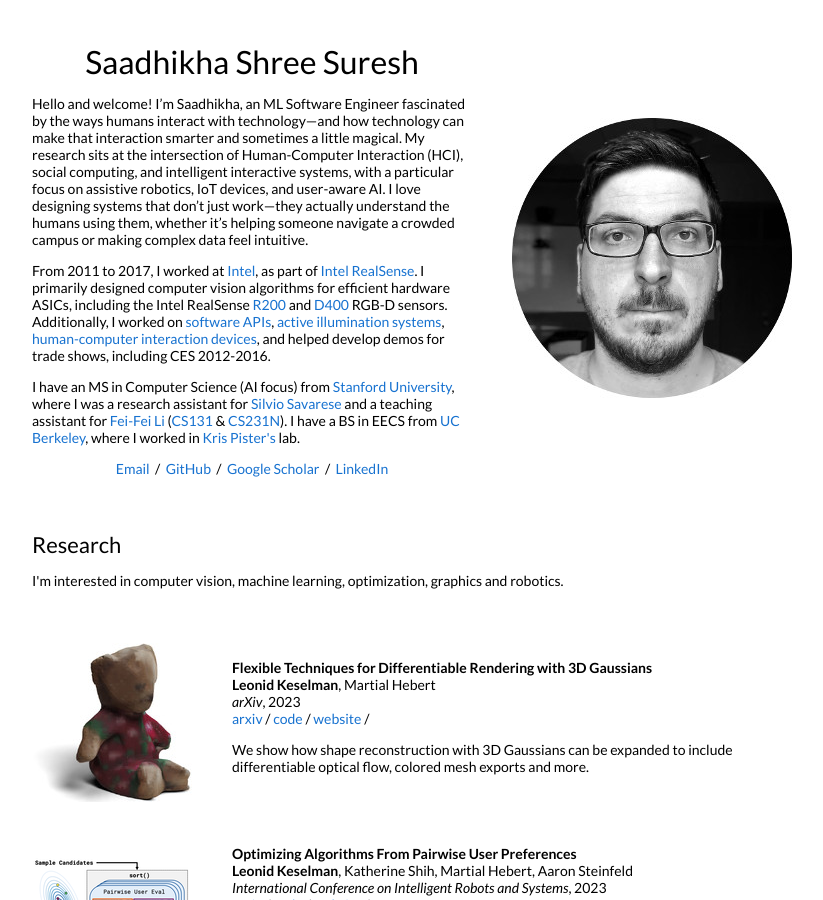
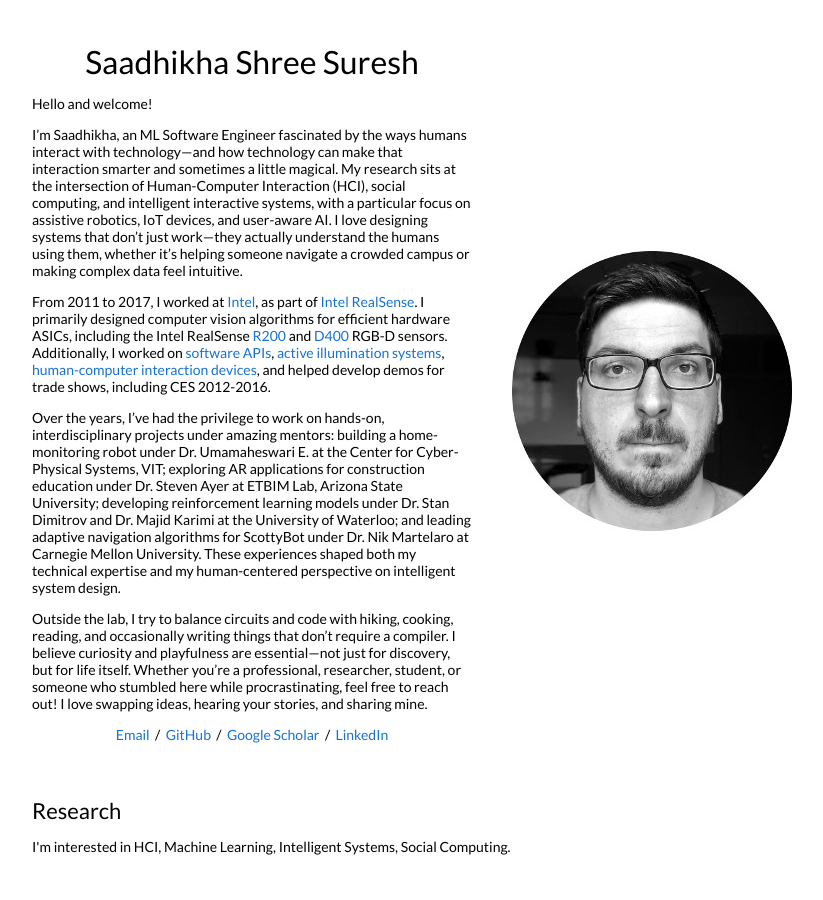
Before and after one commit to saadhikha/saadhikha.github.io, a Jekyll site: the page built from _posts/2023-08-28-3dgaussians.markdown, in a window 1280 px wide and 900 px high. Shown: the whole window, without its empty margins (228-1051 px from the left). Built offline with Jekyll 4.4.1, drawn with Linux system fonts in a browser that asks for light colours.

Commit message:
Update default.html

```diff
--- a/_layouts/default.html
+++ b/_layouts/default.html
@@ -34,20 +34,20 @@
               <h1>
                 Saadhikha Shree Suresh
               </h1>
-              <p>Hello and welcome!
-                I’m Saadhikha, an ML Software Engineer fascinated by the ways humans interact with technology—and how technology can make that interaction smarter and sometimes a little magical. My research sits at the intersection of Human-Computer Interaction (HCI), social computing, and intelligent interactive systems, with a particular focus on assistive robotics, IoT devices, and user-aware AI. I love designing systems that don’t just work—they actually understand the humans using them, whether it’s helping someone navigate a crowded campus or making complex data feel intuitive.
+              <p>Hello and welcome!</p>
+              <p>I’m Saadhikha, an ML Software Engineer fascinated by the ways humans interact with technology—and how technology can make that interaction smarter and sometimes a little magical. My research sits at the intersection of Human-Computer Interaction (HCI), social computing, and intelligent interactive systems, with a particular focus on assistive robotics, IoT devices, and user-aware AI. I love designing systems that don’t just work—they actually understand the humans using them, whether it’s helping someone navigate a crowded campus or making complex data feel intuitive.
               </p>
               <p>
                 From 2011 to 2017, I worked at <a href="https://www.intel.com">Intel</a>, as part of <a href="https://www.intelrealsense.com/">Intel RealSense</a>. I primarily designed computer vision algorithms for efficient hardware ASICs, including the Intel RealSense <a href="https://software.intel.com/en-us/articles/realsense-r200-camera">R200</a> and <a href="https://software.intel.com/en-us/realsense/d400">D400</a> RGB-D sensors. Additionally, I worked on <a href="https://github.com/IntelRealSense/librealsense">software APIs</a>, <a href="https://patents.google.com/patent/US9992474B2">active illumination systems</a>, <a href="https://patents.google.com/patent/US9304597">human-computer interaction devices</a>, and helped develop demos for trade shows, including CES 2012-2016.
               </p>
               <p>
-                I have an MS in Computer Science (AI focus) from <a href="http://cs.stanford.edu">Stanford University</a>, where I was a research assistant for <a href="http://svl.stanford.edu/">Silvio Savarese</a> and a teaching assistant for <a href="http://svl.stanford.edu/">Fei-Fei Li</a> (<a href="http://vision.stanford.edu/teaching/cs131_fall1617/">CS131</a> & <a href="http://cs231n.stanford.edu/2017/">CS231N</a>). I have a BS in EECS from <a href="http://www.eecs.berkeley.edu/">UC Berkeley</a>, where I worked in <a href="https://people.eecs.berkeley.edu/~pister/">Kris Pister's</a> lab.
-              </p>
+Over the years, I’ve had the privilege to work on hands-on, interdisciplinary projects under amazing mentors: building a home-monitoring robot under Dr. Umamaheswari E. at the Center for Cyber-Physical Systems, VIT; exploring AR applications for construction education under Dr. Steven Ayer at ETBIM Lab, Arizona State University; developing reinforcement learning models under Dr. Stan Dimitrov and Dr. Majid Karimi at the University of Waterloo; and leading adaptive navigation algorithms for ScottyBot under Dr. Nik Martelaro at Carnegie Mellon University. These experiences shaped both my technical expertise and my human-centered perspective on intelligent system design.               </p>
+              <p>Outside the lab, I try to balance circuits and code with  hiking, cooking, reading, and occasionally writing things that don’t require a compiler. I believe curiosity and playfulness are essential—not just for discovery, but for life itself. Whether you’re a professional, researcher, student, or someone who stumbled here while procrastinating, feel free to reach out! I love swapping ideas, hearing your stories, and sharing mine.</p>
               <p style="text-align:center">
                 <a target="_blank" href="https://mailhide.io/e/B8TyS"> Email</a> &nbsp;/&nbsp;
-                <a href="https://github.com/leonidk">GitHub</a> &nbsp;/&nbsp;
-                <a href="https://scholar.google.com/citations?user=GCYG4GoAAAAJ">Google Scholar</a> &nbsp;/&nbsp;
-                <a href="https://www.linkedin.com/in/lkeselman"> LinkedIn </a>
+                <a href="https://github.com/saadhikha">GitHub</a> &nbsp;/&nbsp;
+                <a href="https://scholar.google.com/citations?user=c9fCtEoAAAAJ">Google Scholar</a> &nbsp;/&nbsp;
+                <a href="https://www.linkedin.com/in/saadhikha-shree-s/"> LinkedIn </a>
               </p>
             </td>
             <td style="padding:2.5%;width:40%;max-width:40%">
@@ -61,7 +61,7 @@
             <td style="padding:2.5%;width:100%;vertical-align:middle">
               <h2>Research</h2>
               <p>
-                I'm interested in computer vision, machine learning, optimization, graphics and robotics.
+                I'm interested in HCI, Machine Learning, Intelligent Systems, Social Computing.
               </p>
             </td>
           </tr>
```
